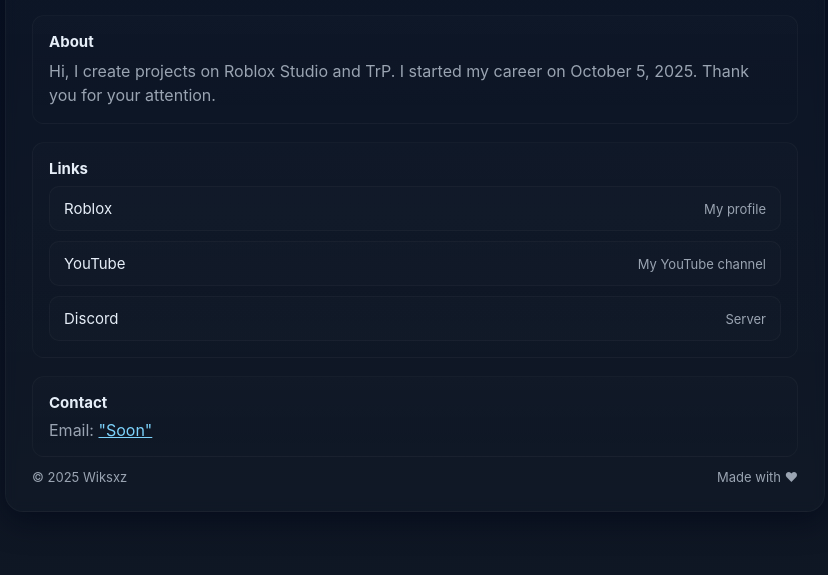
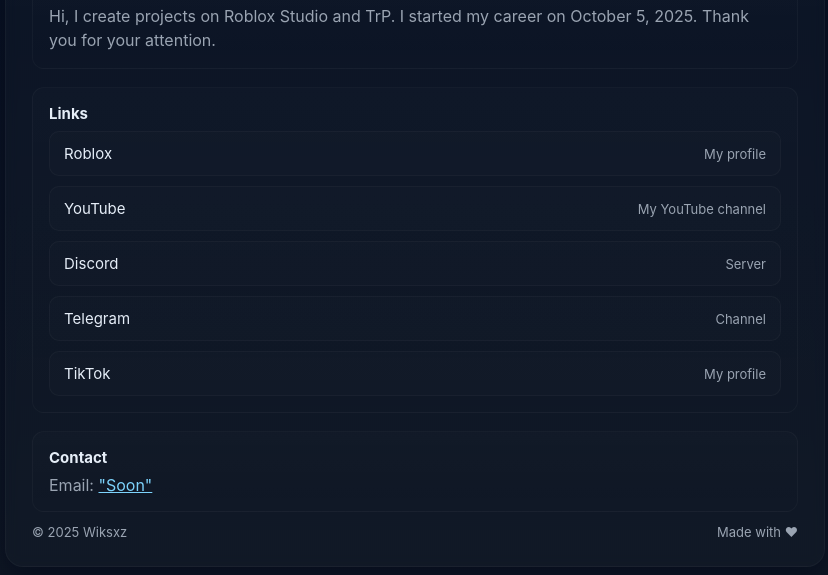
Before and after one commit to wiksxz60-oss/Wiksxz, a plain HTML site: page index.html in a window 1280 px wide. Shown: the part 207-782 px from the top of the page, without its empty margins (225-1053 px from the left). Drawn offline with Linux system fonts and the light colour scheme.

Commit message:
Add Telegram and TikTok links to index.html

```diff
--- a/index.html
+++ b/index.html
@@ -129,6 +129,12 @@
         <a class="link" role="listitem" href="https://discord.gg/t9W8yk6an" target="_blank" rel="noopener">
           Discord <span class="small">Server</span>
         </a>
+<a class="link" role="listitem" href="https://t.me/wiksxzproject" target="_blank" rel="noopener">
+  Telegram <span class="small">Channel</span>
+</a>
+<a class="link" role="listitem" href="https://www.tiktok.com/@wiksxz0?_r=1&_t=ZS-92DSayxjJ49" target="_blank" rel="noopener">
+  TikTok <span class="small">My profile</span>
+</a>
       </div>
     </div>
 
```
